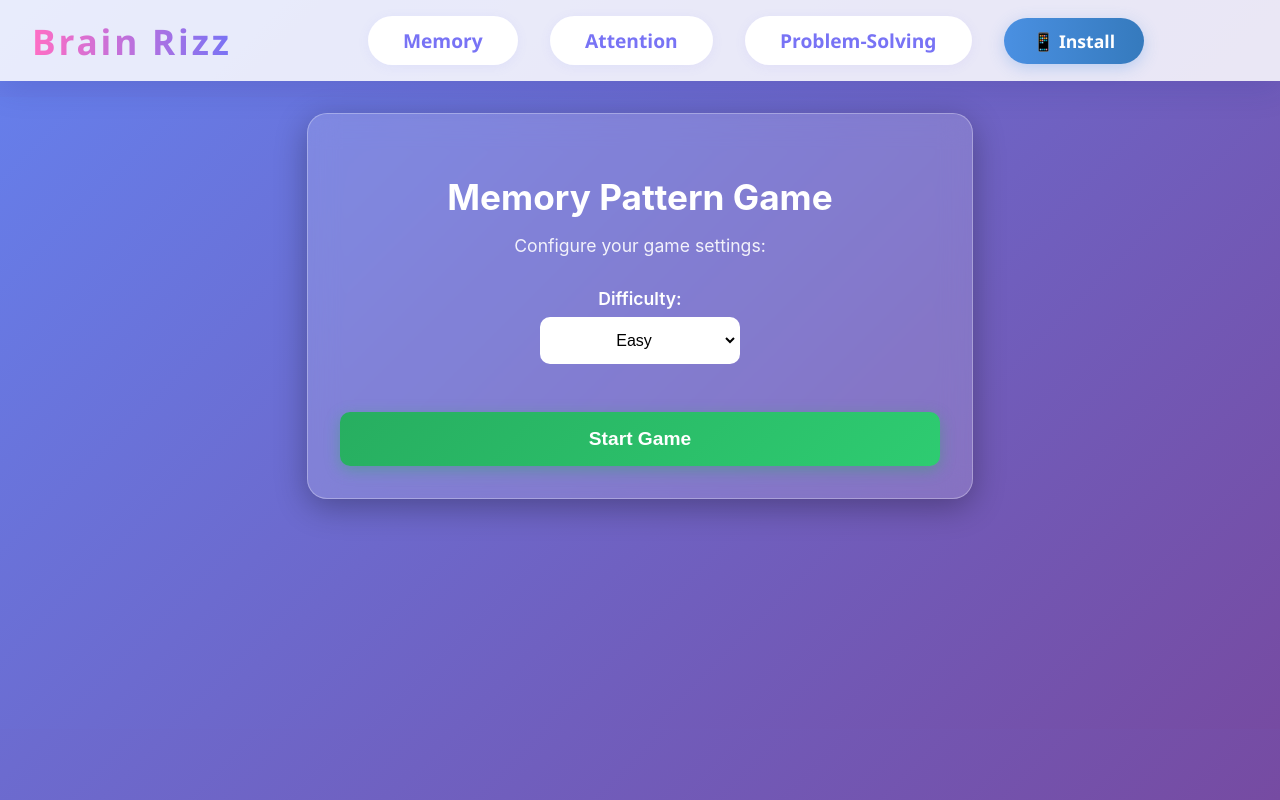
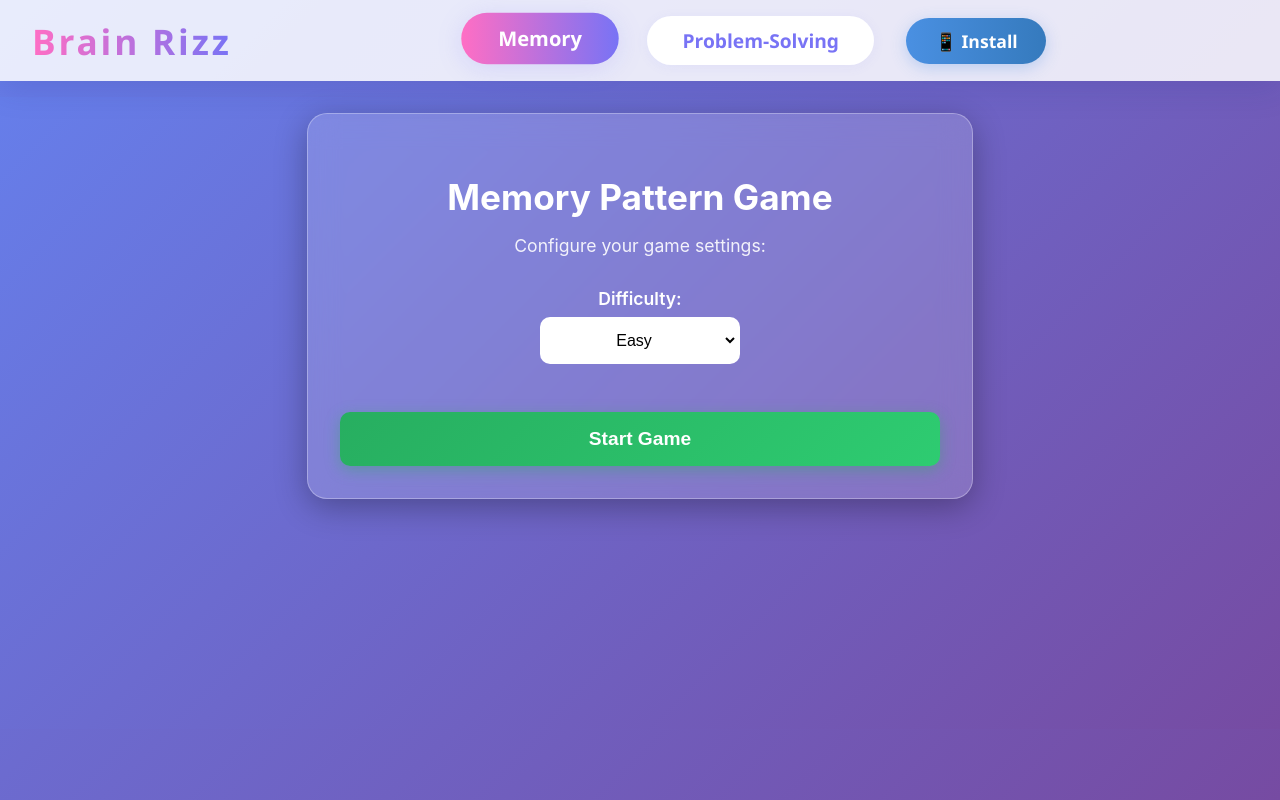
Before and after one commit to MrDanPotter/brain-rizz, a React (Create React App) app: page / in a window 1280 px wide. Built offline with nearby package versions, Linux system fonts and the light colour scheme.

Commit message:
remove stroop test and react router

```diff
--- a/src/App.tsx
+++ b/src/App.tsx
@@ -1,5 +1,4 @@
 import React, { useState } from 'react';
-import { BrowserRouter as Router, Routes, Route, Link, useLocation } from 'react-router-dom';
 import './App.css';
 
 // Import page components
@@ -10,30 +9,36 @@ import PWAInstallPrompt from './components/PWAInstallPrompt';
 
 interface Section {
   name: string;
-  path: string;
+  id: string;
 }
 
 const sections: Section[] = [
-  { name: 'Memory', path: '/memory' },
-  { name: 'Attention', path: '/attention' },
-  { name: 'Problem-Solving', path: '/problem-solving' },
+  { name: 'Memory', id: 'memory' },
+  // { name: 'Attention', id: 'attention' }, // Commented out for now
+  { name: 'Problem-Solving', id: 'problem-solving' },
 ];
 
-function Header({ onInstallClick }: { onInstallClick: () => void }): React.ReactElement {
-  const location = useLocation();
-
+function Header({
+  onInstallClick,
+  currentSection,
+  onSectionChange
+}: {
+  onInstallClick: () => void;
+  currentSection: string;
+  onSectionChange: (sectionId: string) => void;
+}): React.ReactElement {
   return (
     <header className="br-header">
       <h1 className="br-title">Brain Rizz</h1>
       <nav className="br-nav">
         {sections.map((section) => (
-          <Link
+          <button
             key={section.name}
-            to={section.path}
-            className={`br-nav-btn${location.pathname === section.path ? ' active' : ''}`}
+            onClick={() => onSectionChange(section.id)}
+            className={`br-nav-btn${currentSection === section.id ? ' active' : ''}`}
           >
             {section.name}
-          </Link>
+          </button>
         ))}
         <button
           onClick={onInstallClick}
@@ -49,6 +54,7 @@ function Header({ onInstallClick }: { onInstallClick: () => void }): React.React
 
 function App(): React.ReactElement {
   const [showInstallModal, setShowInstallModal] = useState(false);
+  const [currentSection, setCurrentSection] = useState('memory');
 
   const handleInstallClick = () => {
     console.log('Install button clicked, opening modal...');
@@ -60,20 +66,35 @@ function App(): React.ReactElement {
     setShowInstallModal(false);
   };
 
+  const handleSectionChange = (sectionId: string) => {
+    setCurrentSection(sectionId);
+  };
+
+  const renderCurrentSection = () => {
+    switch (currentSection) {
+      case 'memory':
+        return <MemoryPage />;
+      case 'attention':
+        return <AttentionPage />;
+      case 'problem-solving':
+        return <ProblemSolvingPage />;
+      default:
+        return <MemoryPage />;
+    }
+  };
+
   return (
-    <Router>
-      <Header onInstallClick={handleInstallClick} />
+    <>
+      <Header
+        onInstallClick={handleInstallClick}
+        currentSection={currentSection}
+        onSectionChange={handleSectionChange}
+      />
       <main className="br-main">
-        <Routes>
-          <Route path="/memory" element={<MemoryPage />} />
-          <Route path="/attention" element={<AttentionPage />} />
-          <Route path="/problem-solving" element={<ProblemSolvingPage />} />
-          <Route path="*" element={<MemoryPage />} />
-        </Routes>
-
+        {renderCurrentSection()}
       </main>
       <PWAInstallPrompt isOpen={showInstallModal} onClose={handleCloseModal} />
-    </Router>
+    </>
   );
 }
 
```
